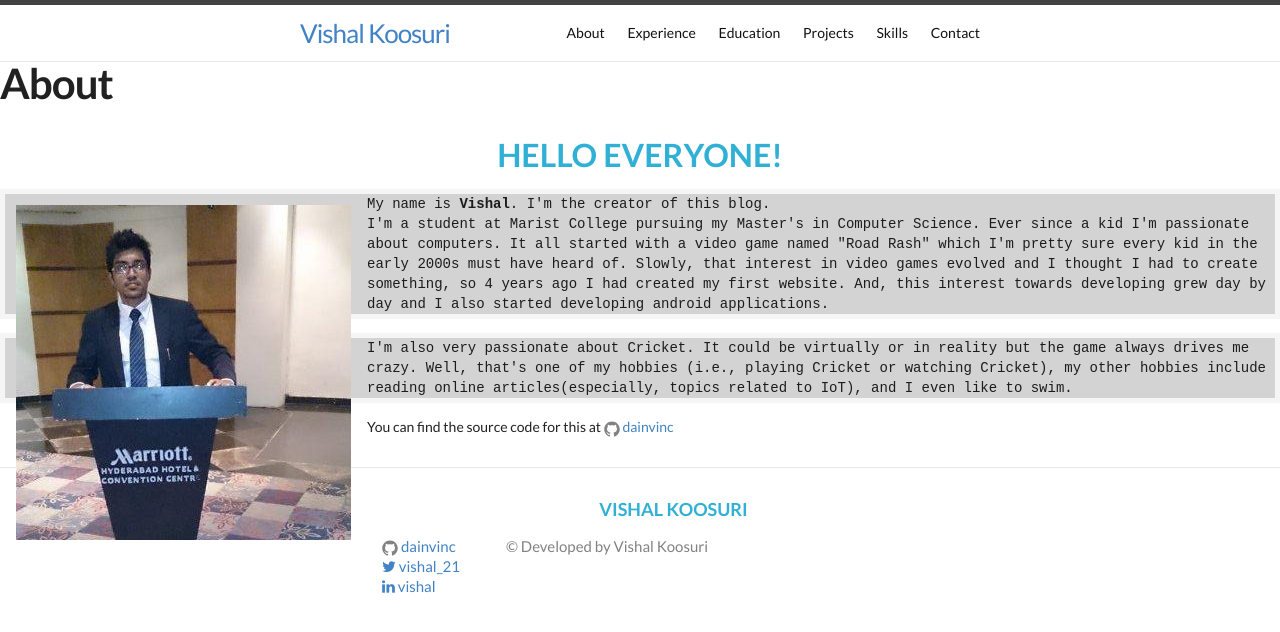
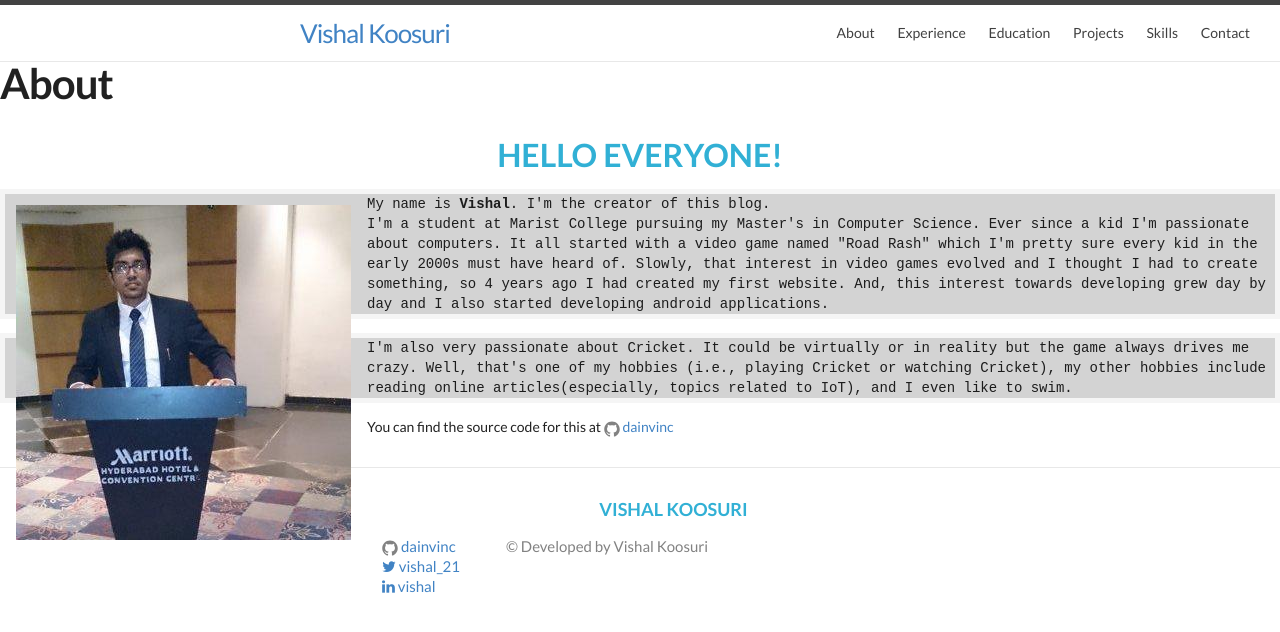
Before and after one commit to dainvinc/dainvinc.github.io, a Jekyll site: the page built from about.html, in a window 1280 px wide. Shown: the top 632 px of the page. Built offline with Jekyll 4.4.1, drawn with Linux system fonts in a browser that asks for light colours; nearby versions of some CDN libraries.

Commit message:
Added properties to fix the navbar

```diff
--- a/css/custom.css
+++ b/css/custom.css
@@ -358,3 +358,14 @@ h4 {
   width: 70%;
   float: right;
 }
+
+.site-nav {
+      /* background: dimgrey; */
+    position: fixed;
+    padding: inherit;
+    float: right;
+    line-height: 56px;
+    opacity: 0.8;
+    right: 0;
+    top: 5.4px;
+}
```
